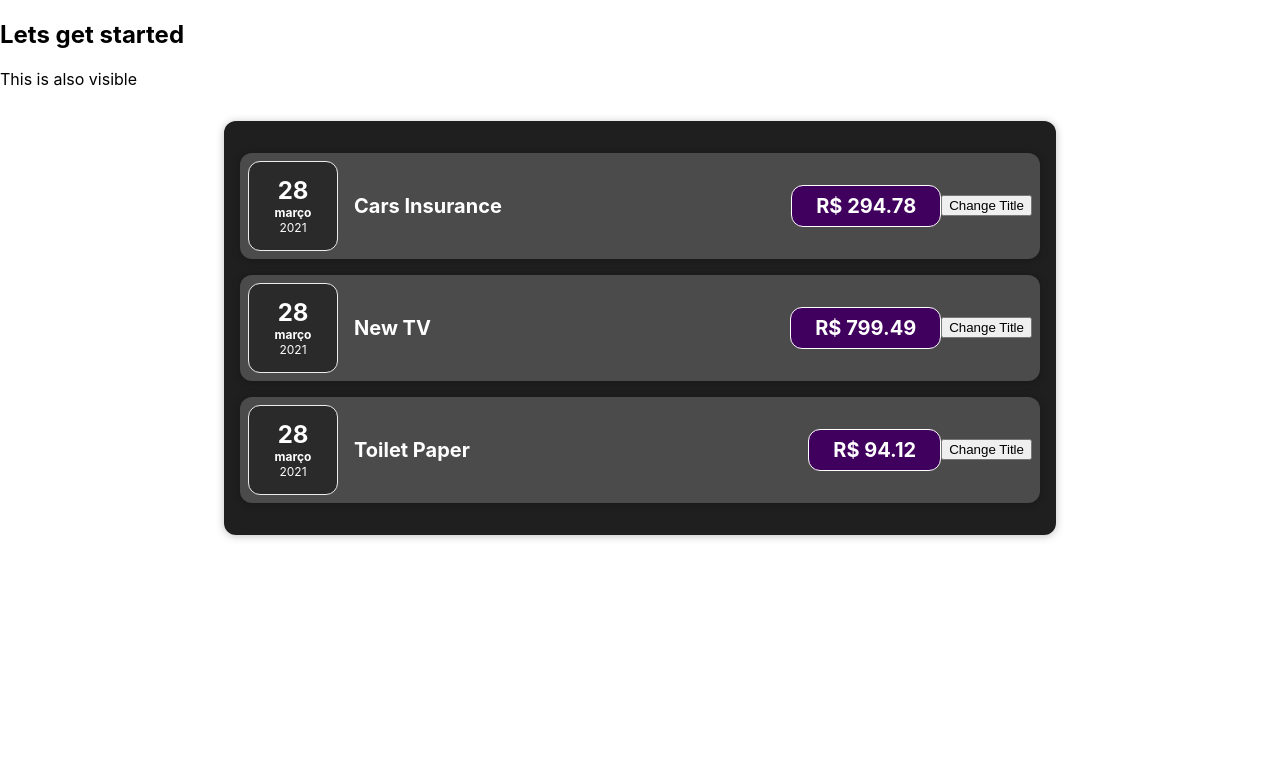
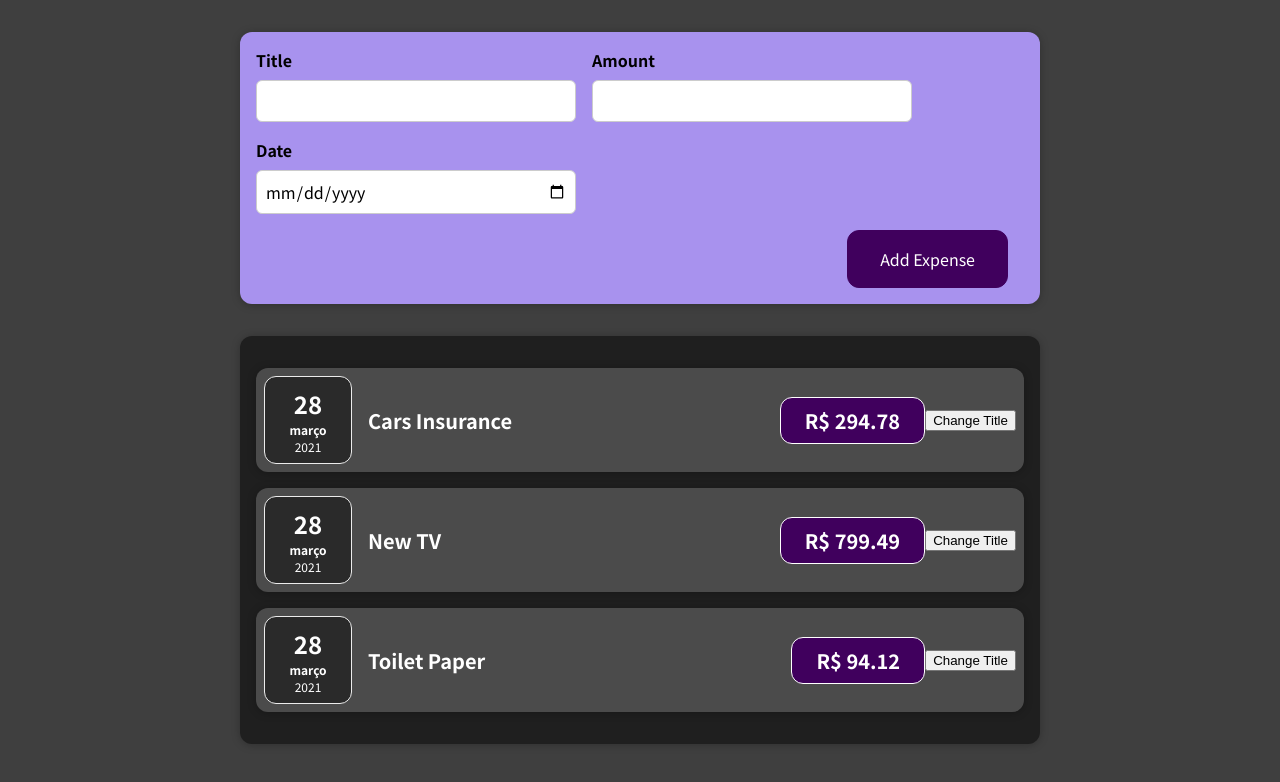
Before and after one commit to lcsferreira/expenses-app, a React (Create React App) app: page / in a window 1280 px wide. Shown: the top 782 px of the page. Built offline with nearby package versions, Linux system fonts and the light colour scheme.

Commit message:
continuação

```diff
--- a/src/App.js
+++ b/src/App.js
@@ -1,5 +1,6 @@
 import "./App.css";
 import Expenses from "./components/Expenses/Expenses";
+import NewExpense from "./components/NewExpense/NewExpense";
 
 function App() {
   const expenses = [
@@ -24,8 +25,7 @@
   ];
   return (
     <div>
-      <h2>Lets get started</h2>
-      <p>This is also visible</p>
+      <NewExpense />
       <Expenses expenses={expenses} />
     </div>
   );
--- /dev/null
+++ b/src/components/NewExpense/ExpenseForm.css
@@ -0,0 +1,26 @@
+.new-expense__controls {
+  display: flex;
+  flex-wrap: wrap;
+  gap: 1rem;
+  margin-bottom: 1rem;
+  text-align: left;
+}
+
+.new-expense__control label {
+  font-weight: bold;
+  margin-bottom: 0.5rem;
+  display: block;
+}
+
+.new-expense__control input {
+  font: inherit;
+  padding: 0.5rem;
+  border-radius: 6px;
+  border: 1px solid #ccc;
+  width: 20rem;
+  max-width: 100%;
+}
+
+.new-expense__actions {
+  text-align: right;
+}
--- /dev/null
+++ b/src/components/NewExpense/ExpenseForm.js
@@ -0,0 +1,26 @@
+import React from "react";
+import "./ExpenseForm.css";
+
+export default function ExpenseForm() {
+  return (
+    <form>
+      <div className="new-expense__controls">
+        <div className="new-expense__control">
+          <label>Title</label>
+          <input type="text" />
+        </div>
+        <div className="new-expense__control">
+          <label>Amount</label>
+          <input type="number" min="0.01" step="0.01" />
+        </div>
+        <div className="new-expense__control">
+          <label>Date</label>
+          <input type="date" min="2019-01-01" max="2023-12-31" />
+        </div>
+      </div>
+      <div className="new-expense__actions">
+        <button type="submit">Add Expense</button>
+      </div>
+    </form>
+  );
+}
--- /dev/null
+++ b/src/components/NewExpense/NewExpense.css
@@ -0,0 +1,38 @@
+.new-expense {
+  background-color: #a892ee;
+  padding: 1rem;
+  margin: 2rem auto;
+  width: 50rem;
+  max-width: 95%;
+  border-radius: 12px;
+  text-align: center;
+  box-shadow: 0 1px 8px rgba(0, 0, 0, 0.25);
+}
+
+.new-expense button {
+  font: inherit;
+  cursor: pointer;
+  padding: 1rem 2rem;
+  border: 1px solid #40005d;
+  background-color: #40005d;
+  color: white;
+  border-radius: 12px;
+  margin-right: 1rem;
+}
+
+.new-expense button:hover,
+.new-expense button:active {
+  background-color: #510674;
+  border-color: #510674;
+}
+
+.new-expense button.alternative {
+  color: #220131;
+  border-color: transparent;
+  background-color: transparent;
+}
+
+.new-expense button.alternative:hover,
+.new-expense button.alternative:active {
+  background-color: #ddb3f8;
+}
--- /dev/null
+++ b/src/components/NewExpense/NewExpense.js
@@ -0,0 +1,11 @@
+import React from "react";
+import "./NewExpense.css";
+import ExpenseForm from "./ExpenseForm";
+
+export default function NewExpense() {
+  return (
+    <div className="new-expense">
+      <ExpenseForm />
+    </div>
+  );
+}
--- a/src/index.css
+++ b/src/index.css
@@ -1,13 +1,14 @@
+@import url("https://fonts.googleapis.com/css2?family=Noto+Sans+JP:wght@400;700&display=swap");
+
+* {
+  box-sizing: border-box;
+}
+
+html {
+  font-family: "Noto Sans JP", sans-serif;
+}
+
 body {
   margin: 0;
-  font-family: -apple-system, BlinkMacSystemFont, 'Segoe UI', 'Roboto', 'Oxygen',
-    'Ubuntu', 'Cantarell', 'Fira Sans', 'Droid Sans', 'Helvetica Neue',
-    sans-serif;
-  -webkit-font-smoothing: antialiased;
-  -moz-osx-font-smoothing: grayscale;
+  background-color: #3f3f3f;
 }
-
-code {
-  font-family: source-code-pro, Menlo, Monaco, Consolas, 'Courier New',
-    monospace;
-}
```
